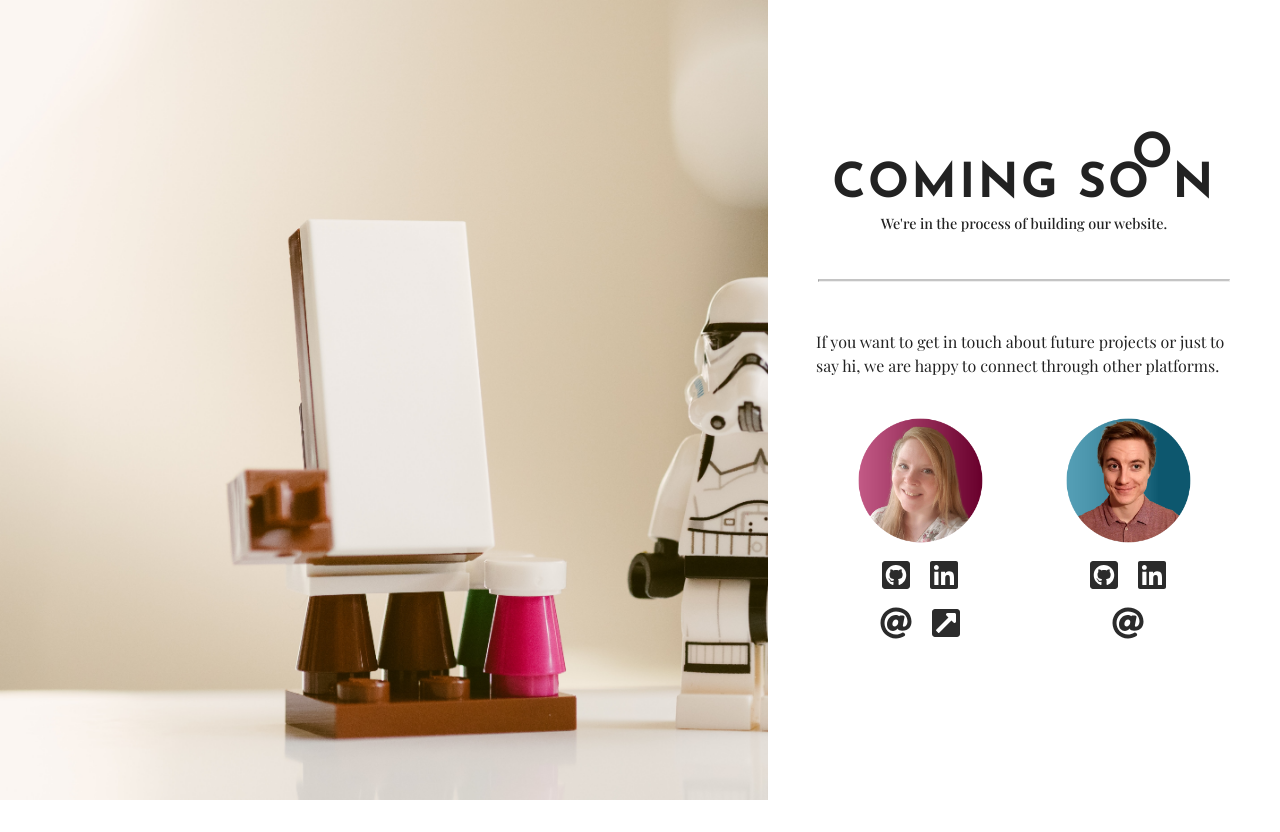
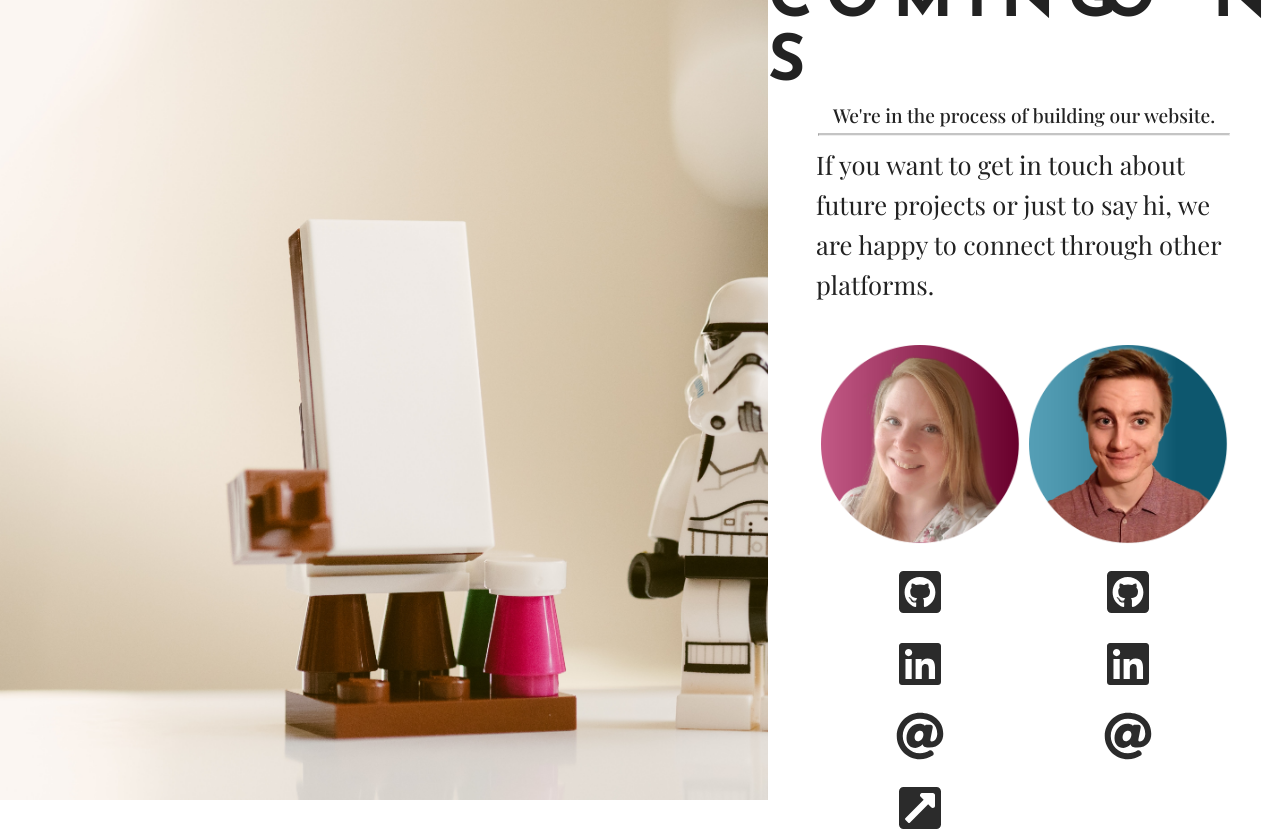
Before and after one commit to jonssons-io/main-jonssonsio, a Vue app: page / in a window 1280 px wide. Before the commit the page ends 800 px from the top, so only its background shows below. Built offline with nearby package versions, Linux system fonts and the light colour scheme; a web font is replaced by a local one.

Commit message:
Fixxed sizing

```diff
--- a/public/stylesheets/styles.css
+++ b/public/stylesheets/styles.css
@@ -433,30 +433,30 @@ textarea {
 h1 {
   font-family: "Josefin Sans", sans-serif;
   font-weight: 700;
-  letter-spacing: 0.05em;
+  letter-spacing: 0.2em;
   text-transform: uppercase;
-  font-size: 3rem;
+  font-size: 4rem;
 }
 
 h3 {
   font-family: "Playfair Display", serif;
   font-weight: 500;
-  font-size: 0.9rem;
+  font-size: 1.2rem;
 }
 
 p {
   font-family: "Playfair Display", serif;
-  font-size: 1rem;
-  line-height: 1.5rem;
+  font-size: 1.6rem;
+  line-height: 2.5rem;
 }
 
 .first-double-o {
-  letter-spacing: -0.2em;
-  right: 11%;
+  letter-spacing: -0.1em;
+  right: 10.2%;
 }
 
 .second-double-o {
-  right: 8.2%;
+  right: 7.5%;
 }
 
 .firstbounce {
@@ -560,7 +560,7 @@ hr.divider {
 }
 
 .bubble {
-  height: 125px;
+  height: 200px;
 }
 
 .socials {
@@ -569,7 +569,7 @@ hr.divider {
 .socials .fai {
   margin: 0.5em 0.3em 0em 0.3em;
   cursor: pointer;
-  font-size: 2rem;
+  font-size: 3rem;
   color: #2b2b2b;
 }
 .socials .fai-at {
--- a/src/assets/scss/_typography.scss
+++ b/src/assets/scss/_typography.scss
@@ -9,28 +9,28 @@ $playfair: 'Playfair Display', serif;
 h1 {
     font-family: $josefin;
     font-weight: 700;
-    letter-spacing: 0.05em;
+    letter-spacing: 0.2em;
     text-transform: uppercase;
-    font-size: 3rem;
+    font-size: 4rem;
 }
 h3 {
     font-family: $playfair;
     font-weight: 500;
-    font-size: 0.9rem;
+    font-size: 1.2rem;
 }
 
 p {
     font-family: $playfair;
-    font-size: 1rem;
-    line-height: 1.5rem;
+    font-size: 1.6rem;
+    line-height: 2.5rem;
 }
 
 .first-double-o {
-    letter-spacing: -0.2em;
-    right: 11%;
+    letter-spacing: -0.1em;
+    right: 10.2%;
 }
 .second-double-o {
-    right: 8.2%;
+    right: 7.5%;
 }
 
 .firstbounce {
--- a/src/assets/scss/styles.scss
+++ b/src/assets/scss/styles.scss
@@ -22,7 +22,7 @@ hr.divider {
 
 
 .bubble {
-    height: 125px;
+    height: 200px;
 }
 
 .socials {
@@ -30,7 +30,7 @@ hr.divider {
     .fai {
         margin: 0.5em 0.3em 0em 0.3em;
         cursor: pointer;
-        font-size: 2rem;
+        font-size: 3rem;
         color: rgb(43, 43, 43)
     }
     .fai-at {
```
Also changed, not shown: firebase.json (added), 1 other file (tests, documents, lock files or other folders).
